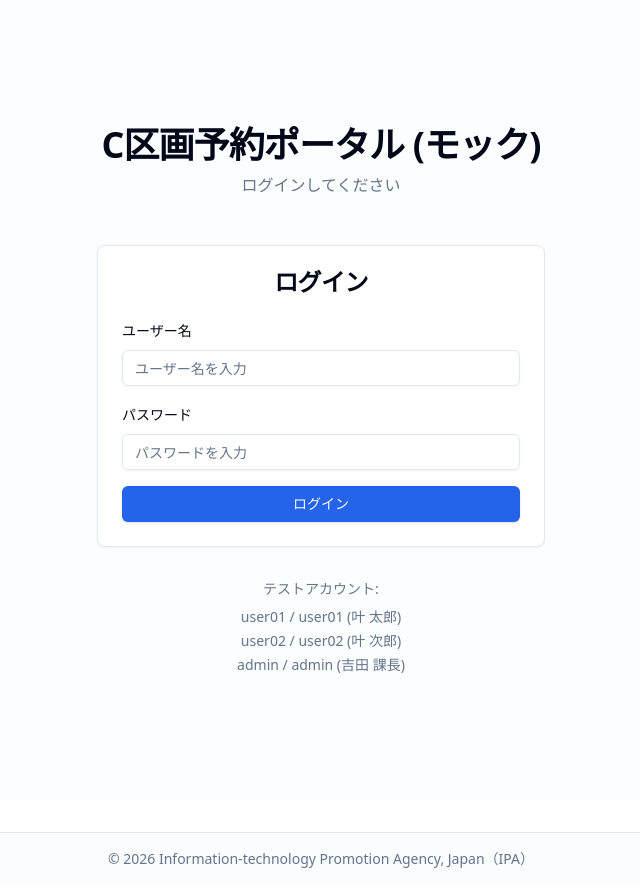
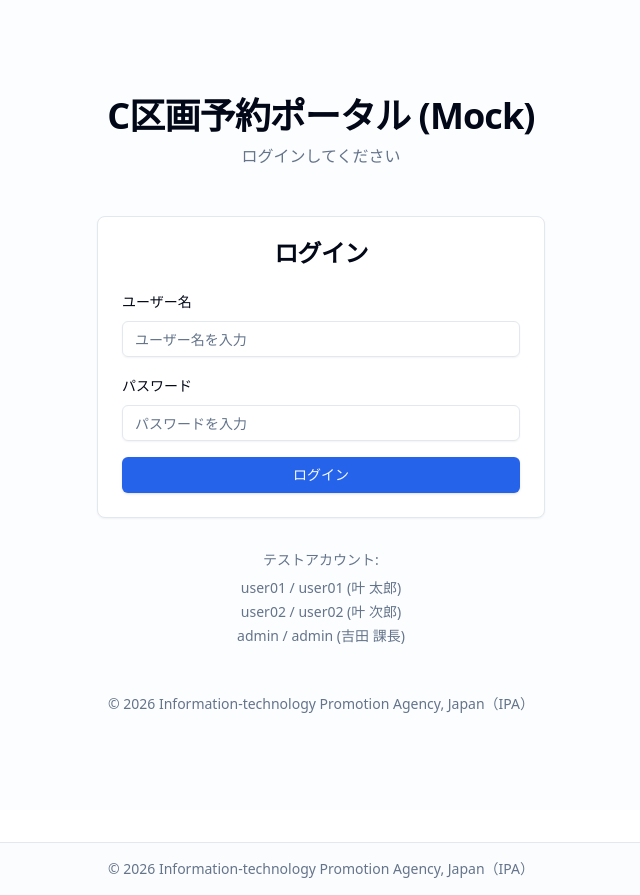
Before and after one commit to ipayminami-stack/meeting-room-mock, a Next.js app: page / in a window 1280 px wide. Shown: the whole page, without its empty margins (319-959 px from the left). Built offline with nearby package versions, Linux system fonts and the light colour scheme.

Commit message:
feat: Add copyright to login page and change モック to Mock

```diff
--- a/src/app/page.tsx
+++ b/src/app/page.tsx
@@ -35,7 +35,7 @@ export default function Home() {
   return (
     <main className="flex min-h-screen flex-col items-center justify-center p-24 bg-muted/20">
       <div className="text-center mb-12">
-        <h1 className="text-4xl font-bold tracking-tight mb-2">C区画予約ポータル (モック)</h1>
+        <h1 className="text-4xl font-bold tracking-tight mb-2">C区画予約ポータル (Mock)</h1>
         <p className="text-muted-foreground">ログインしてください</p>
       </div>
 
@@ -87,6 +87,10 @@ export default function Home() {
           <p>admin / admin (吉田 課長)</p>
         </div>
       </div>
+
+      <footer className="mt-12 text-center text-sm text-muted-foreground">
+        © 2026 Information-technology Promotion Agency, Japan（IPA）
+      </footer>
     </main>
   );
 }
```
